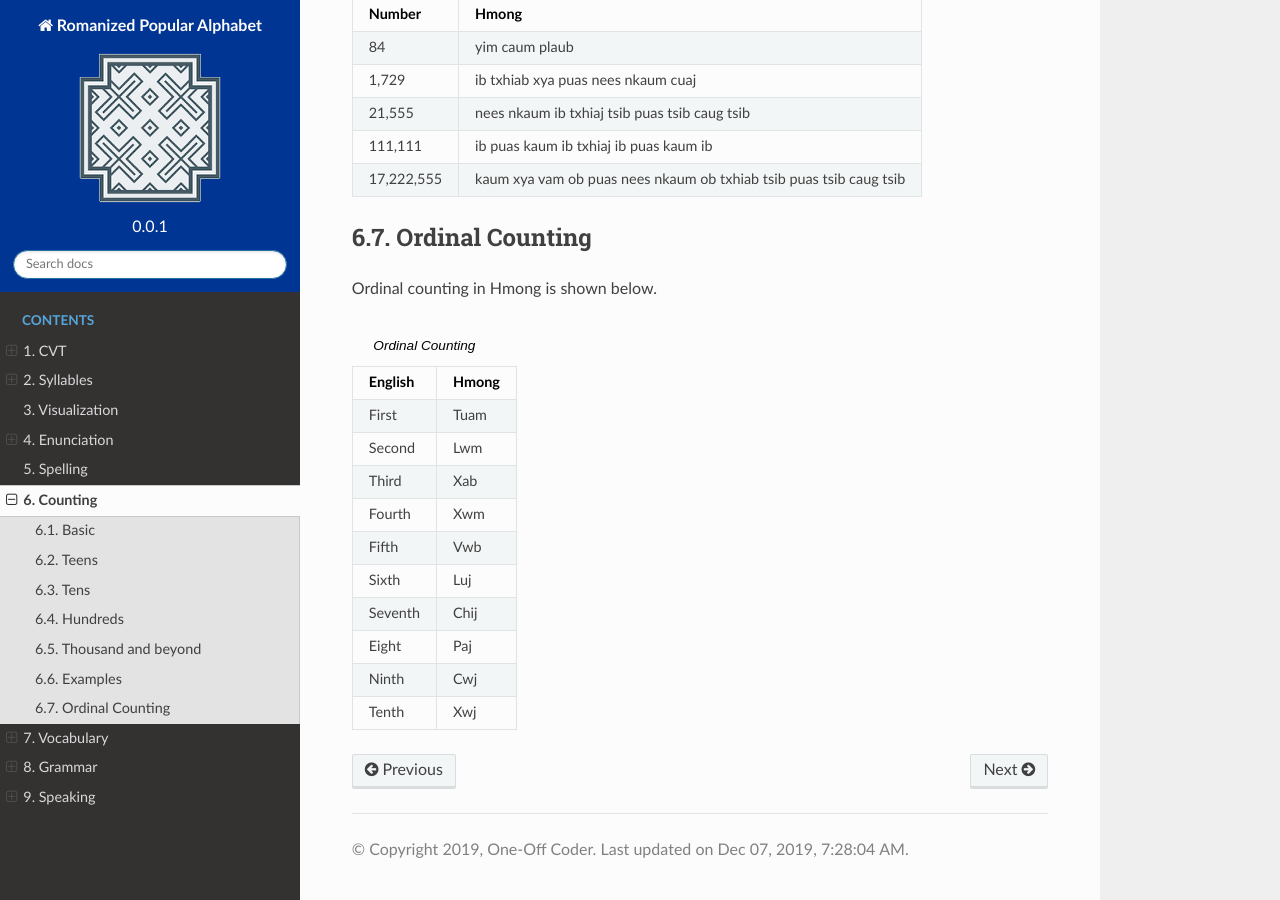
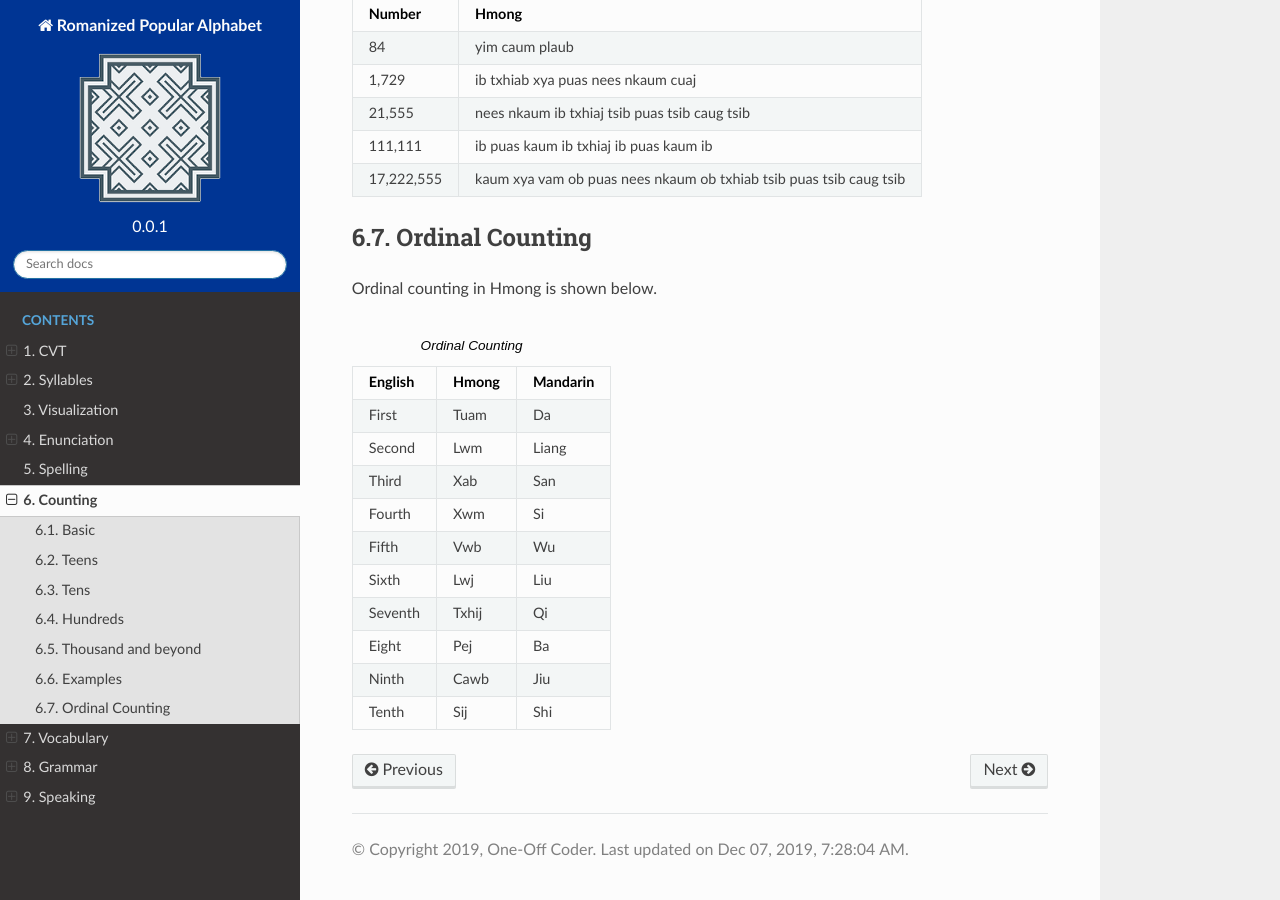
Before and after one commit to oneoffcoder/rpa, a Sphinx documentation site: the page built from source/counting.rst, in a window 1280 px wide and 900 px high, scrolled down 2961 px. Built offline with Sphinx 7.4.7 and the Read the Docs theme 2.0.0, drawn with Linux system fonts in a browser that asks for light colours; a script that is not in the unit is left out; comment, search, counter and statistics services are not loaded.

Commit message:
revise ordinal counting

```diff
--- a/source/counting.rst
+++ b/source/counting.rst
@@ -112,15 +112,15 @@ Ordinal Counting
 Ordinal counting in Hmong is shown below.
 
 .. csv-table:: Ordinal Counting
-    :header: English, Hmong
+    :header: English, Hmong, Mandarin
 
-    First, Tuam
-    Second, Lwm
-    Third, Xab
-    Fourth, Xwm
-    Fifth, Vwb
-    Sixth, Luj
-    Seventh, Chij
-    Eight, Paj
-    Ninth, Cwj
-    Tenth, Xwj
+    First, Tuam, Da
+    Second, Lwm, Liang
+    Third, Xab, San
+    Fourth, Xwm, Si
+    Fifth, Vwb, Wu
+    Sixth, Lwj, Liu
+    Seventh, Txhij, Qi
+    Eight, Pej, Ba
+    Ninth, Cawb, Jiu
+    Tenth, Sij, Shi
```
